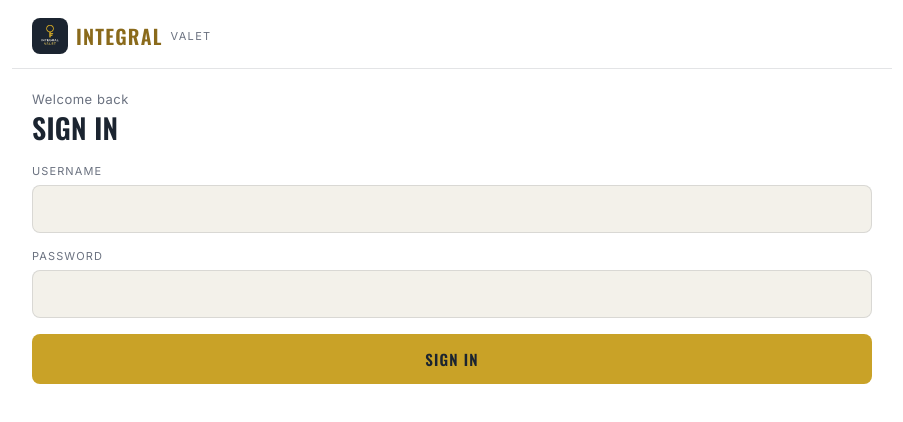
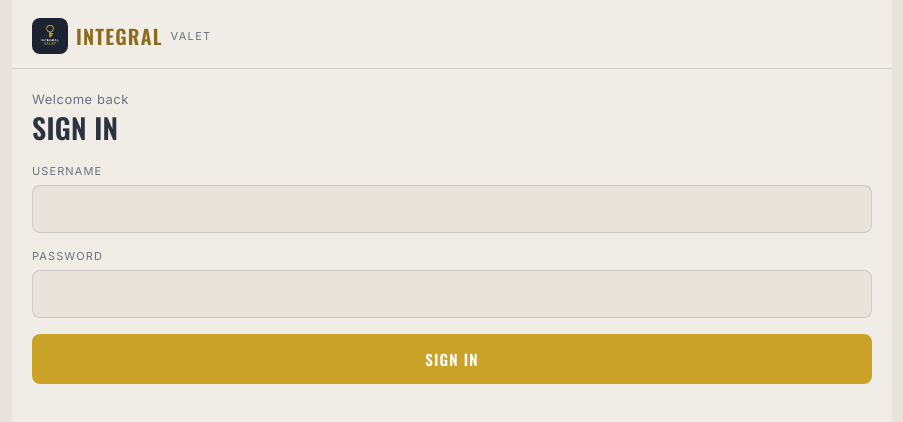
Before and after one commit to nomskhan1/Curbside-Valet, a Next.js app: page /login in a window 1280 px wide. Shown: the top 422 px of the page, without its empty margins (188-1091 px from the left). Built offline with nearby package versions, Linux system fonts and the light colour scheme.

Commit message:
Apply warm linen color scheme to match Integral Revenue

```diff
--- a/app/globals.css
+++ b/app/globals.css
@@ -1,18 +1,18 @@
 :root{
-  --bg:#FFFFFF;
-  --bg-2:#F3F1EA;
-  --ink:#1B2430;
+  --bg:#F0EDE6;
+  --bg-2:#E8E4DC;
+  --ink:#2C3240;
   --brass:#C9A227;
   --brass-light:#8A6A1B;
   --slate2:#6B7280;
   --green:#4A7856;
   --red:#B0413E;
-  --line:rgba(27,36,48,0.12);
+  --line:rgba(44,50,64,0.15);
 }
 *{box-sizing:border-box;}
 html,body{margin:0;padding:0;}
 body{
-  background:var(--bg);
+  background:var(--bg-2);
   color:var(--ink);
   font-family:"Inter",-apple-system,BlinkMacSystemFont,"Segoe UI",sans-serif;
   min-height:100vh;
@@ -25,14 +25,11 @@ body{
 }
 a{color:var(--brass-light);}
 
-.shell{ max-width:480px; margin:0 auto; min-height:100vh; display:flex; flex-direction:column; }
+.shell{ max-width:480px; margin:0 auto; min-height:100vh; display:flex; flex-direction:column; background:var(--bg); }
 @media (min-width: 700px){ .shell{ max-width:680px; } }
 @media (min-width: 1000px){ .shell{ max-width:880px; } main{ padding-left:40px; padding-right:40px; } }
 @media (min-width: 1300px){ .shell{ max-width:1080px; } }
 
-/* Inside the installed Android/iOS app, fill the real device width instead
-   of staying capped at the desktop-browser-friendly 480px. Also respect
-   safe areas (notches, status bars) so content isn't obscured by them. */
 body.native-app .shell{
   max-width:100%;
   padding-left:env(safe-area-inset-left);
@@ -47,6 +44,7 @@ body.native-app footer.note{
 header.topbar{
   display:flex; align-items:center; justify-content:space-between;
   padding:18px 20px 14px; border-bottom:1px solid var(--line);
+  background:var(--bg);
 }
 .brand{ display:flex; align-items:center; gap:8px; }
 .brand img.logo{ width:36px; height:36px; border-radius:8px; flex-shrink:0; }
@@ -72,7 +70,7 @@ h1.title{ font-family:"Oswald",sans-serif; font-size:28px; line-height:1.1; marg
 }
 .btn:active{ transform:scale(0.98); }
 .btn:disabled{ opacity:0.4; cursor:not-allowed; }
-.btn-primary{ background:var(--brass); color:var(--ink); font-weight:600; }
+.btn-primary{ background:var(--brass); color:#fff; font-weight:600; }
 .btn-ghost{ background:transparent; border:1px solid var(--line); color:var(--ink); margin-top:10px; }
 
 .error-box{
@@ -104,17 +102,17 @@ h1.title{ font-family:"Oswald",sans-serif; font-size:28px; line-height:1.1; marg
 .queue-item{ background:var(--bg-2); border:1px solid var(--line); border-radius:10px; padding:14px 16px; margin-bottom:10px; display:flex; align-items:center; gap:14px; }
 .queue-num{ font-family:"Oswald",sans-serif; font-size:20px; font-weight:600; color:var(--brass-light); width:44px; text-align:center; flex-shrink:0; }
 .queue-info{ flex:1; min-width:0; }
-.queue-info .car{ font-size:15px; margin-bottom:2px; }
+.queue-info .car{ font-size:15px; margin-bottom:2px; color:var(--ink); }
 .queue-info .meta{ font-size:12px; color:var(--slate2); }
 .queue-actions{ display:flex; flex-direction:column; gap:6px; flex-shrink:0; }
 .mini-btn{ border:none; border-radius:6px; padding:8px 12px; font-family:"Oswald",sans-serif; font-size:11px; letter-spacing:0.06em; text-transform:uppercase; cursor:pointer; }
-.mini-btn.start{ background:var(--brass); color:var(--ink); font-weight:600; }
-.mini-btn.ready{ background:var(--green); color:#FFFFFF; font-weight:600; }
+.mini-btn.start{ background:var(--brass); color:#fff; font-weight:600; }
+.mini-btn.ready{ background:var(--green); color:#fff; font-weight:600; }
 .mini-btn.done{ background:transparent; border:1px solid var(--line); color:var(--slate2); }
 
 .tabs{ display:flex; border:1px solid var(--line); border-radius:20px; overflow-x:auto; margin-bottom:18px; -webkit-overflow-scrolling:touch; }
 .tabs button{ flex:1 0 auto; min-width:72px; background:transparent; border:none; color:var(--slate2); padding:9px 10px; font-family:"Oswald",sans-serif; font-size:12px; letter-spacing:0.06em; text-transform:uppercase; cursor:pointer; white-space:nowrap; }
-.tabs button.active{ background:var(--brass); color:var(--ink); font-weight:600; border-radius:20px; }
+.tabs button.active{ background:var(--brass); color:#fff; font-weight:600; border-radius:20px; }
 
 .list-row{ display:flex; justify-content:space-between; align-items:center; padding:12px 0; border-bottom:1px solid var(--line); font-size:14px; }
 .list-row .role-tag{ font-size:10px; padding:3px 8px; border-radius:10px; border:1px solid var(--line); color:var(--slate2); text-transform:uppercase; letter-spacing:0.06em; }
```
